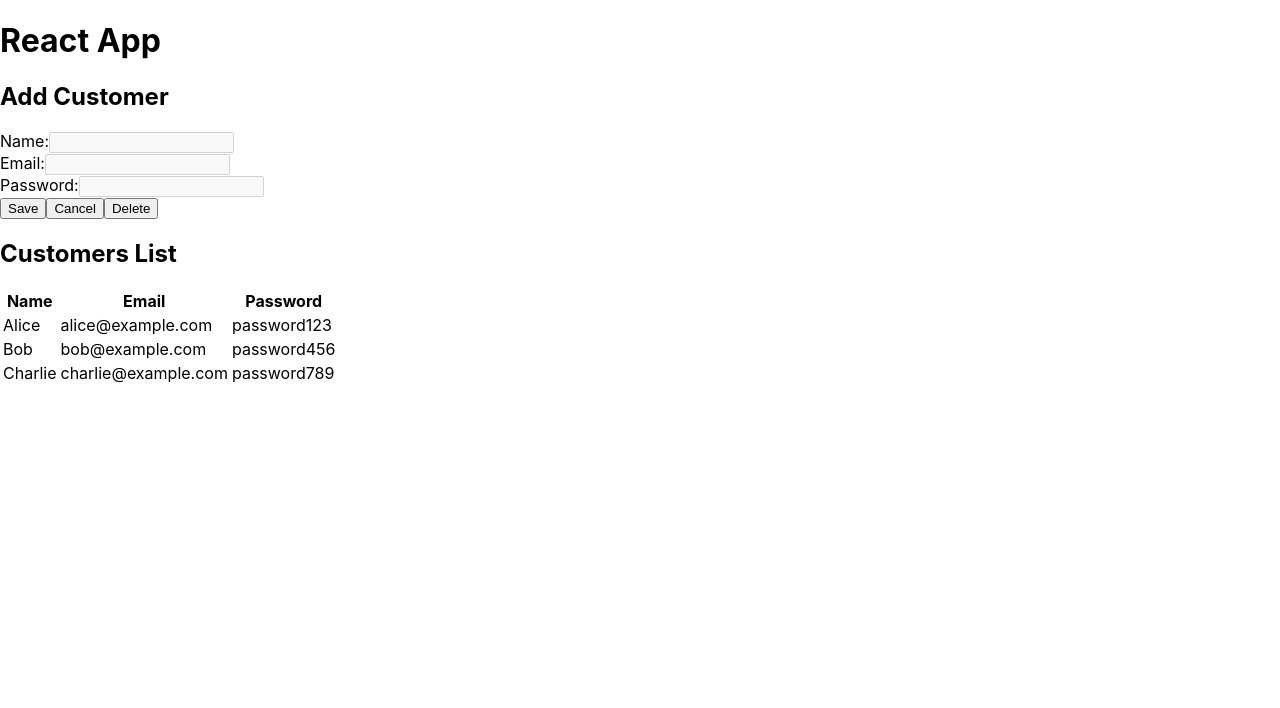
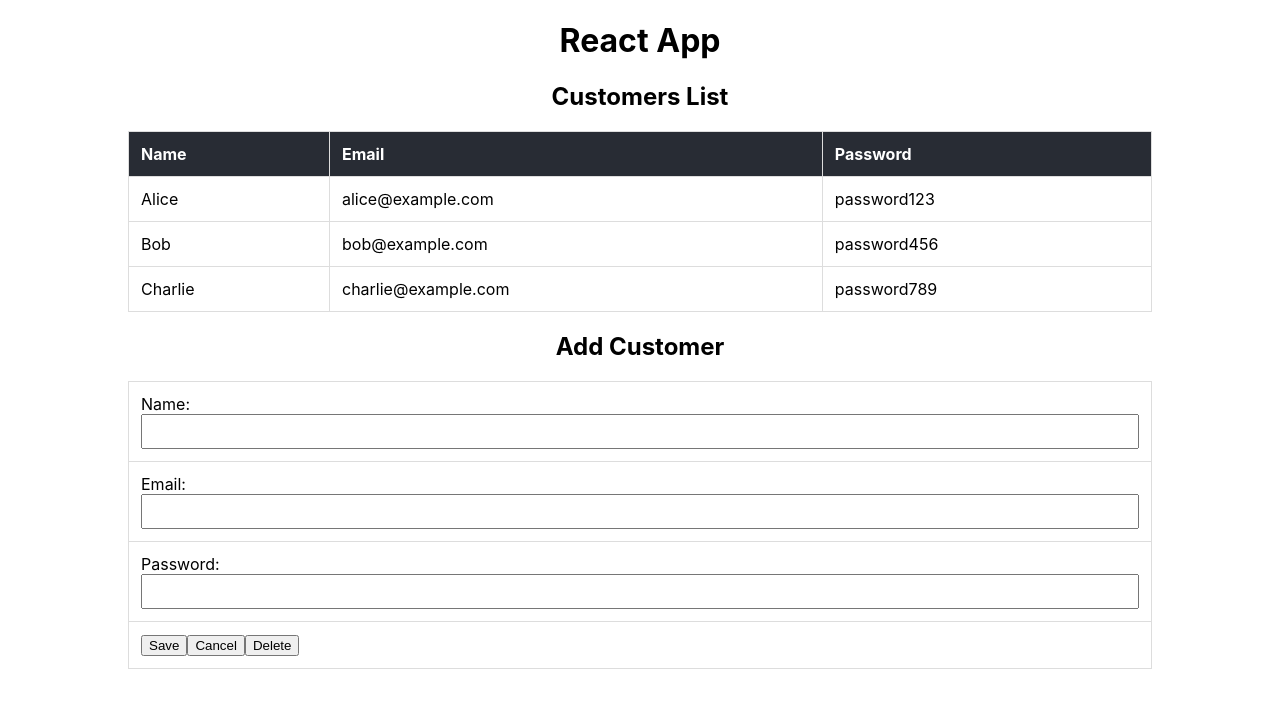
Before and after one commit to xennss/ADPReactProject, a React (Create React App) app: page / in a window 1280 px wide. Shown: the top 708 px of the page. Built offline with nearby package versions, Linux system fonts and the light colour scheme.

Commit message:
added selection and deselection of customers

```diff
--- a/src/App.css
+++ b/src/App.css
@@ -2,10 +2,39 @@
   text-align: center;
 }
 
-.App-logo {
-  height: 40vmin;
-  pointer-events: none;
+.App {
+  text-align: center;
 }
+
+input[type="text"],
+input[type="email"],
+input[type="password"] {
+  width: 100%; /* Hace que los inputs ocupen todo el ancho disponible */
+  box-sizing: border-box; /* Asegura que el padding se incluya en el ancho total */
+  padding: 8px; /* Agrega un poco de padding para mejorar la apariencia */
+}
+
+table {
+  width: 80%;
+  margin: 20px auto;
+  border-collapse: collapse; /* Remove space between borders */
+}
+
+th, td {
+  padding: 12px; /* Add padding for better spacing */
+  border: 1px solid #ddd; /* Add borders to table cells */
+  text-align: left; /* Align text to the left */
+}
+
+th {
+  background-color: #282c34; /* Header background color */
+  color: white; /* Header text color */
+}
+
+tr:hover {
+  background-color: #f2f2f2; /* Highlight row on hover */
+}
+
 
 @media (prefers-reduced-motion: no-preference) {
   .App-logo {
--- a/src/App.js
+++ b/src/App.js
@@ -1,55 +1,72 @@
-import React from 'react';
+import React, { useState } from 'react';
+import './App.css'; // Import the CSS file
 
 const App = () => {
-  // Static array of customers
+  // Static array of customers, including a blank customer for internal use
+  const blankCustomer = { id: -1, name: '', email: '', password: '' }; // Internal use only
   const customers = [
     { id: 1, name: 'Alice', email: 'alice@example.com', password: 'password123' },
     { id: 2, name: 'Bob', email: 'bob@example.com', password: 'password456' },
     { id: 3, name: 'Charlie', email: 'charlie@example.com', password: 'password789' },
   ];
 
+  // State to track the selected customer and form data
+  const [selectedCustomer, setSelectedCustomer] = useState(null);
+  const [formData, setFormData] = useState({
+    name: '', // Default name
+    email: '',
+    password: '',
+  });
+
   // Function stubs for button actions
   const onDeleteClick = () => {
     console.log('onDeleteClick()');
+    setSelectedCustomer(null); // Clear selection after delete
+    setFormData(blankCustomer); // Reset to blank customer values
   };
 
   const onSaveClick = () => {
-    console.log('onSaveClick()');
+    console.log('onSaveClick()', formData);
+    // Implement save logic here
   };
 
   const onCancelClick = () => {
     console.log('onCancelClick()');
+    setSelectedCustomer(null); // Clear selection on cancel
+    setFormData(blankCustomer); // Reset to blank customer values
   };
 
   // Handle click on a customer in the list
   const handleListClick = (customer) => {
-    console.log('handleListClick()', customer);
+    if (selectedCustomer && selectedCustomer.id === customer.id) {
+      // If the same customer is clicked again, deselect it
+      setSelectedCustomer(null);
+      setFormData(blankCustomer); // Reset to blank customer values
+    } else {
+      // Select the clicked customer
+      setSelectedCustomer(customer);
+      // Update the form data with the selected customer's details
+      setFormData({
+        name: customer.name,
+        email: customer.email,
+        password: customer.password,
+      });
+    }
+  };
+
+  // Handle form input changes
+  const handleInputChange = (e) => {
+    const { name, value } = e.target;
+    setFormData({
+      ...formData,
+      [name]: value,
+    });
   };
 
   return (
-    <div>
+    <div className="App">
       <h1>React App</h1>
-      <h2>Add Customer</h2>
-      <form>
-        <label>
-          Name:
-          <input type="text" disabled />
-        </label>
-        <br />
-        <label>
-          Email:
-          <input type="email" disabled />
-        </label>
-        <br />
-        <label>
-          Password:
-          <input type="password" disabled />
-        </label>
-        <br />
-        <button type="button" onClick={onSaveClick}>Save</button>
-        <button type="button" onClick={onCancelClick}>Cancel</button>
-        <button type="button" onClick={onDeleteClick}>Delete</button>
-      </form>
+
       <h2>Customers List</h2>
       <table>
         <thead>
@@ -61,7 +78,14 @@ const App = () => {
         </thead>
         <tbody>
           {customers.map((customer) => (
-              <tr key={customer.id} onClick={() => handleListClick(customer)}>
+            <tr
+              key={customer.id}
+              onClick={() => handleListClick(customer)}
+              style={{
+                fontWeight: selectedCustomer && selectedCustomer.id === customer.id ? 'bold' : 'normal',
+                cursor: 'pointer', // Change cursor to pointer for better UX
+              }}
+            >
               <td>{customer.name}</td>
               <td>{customer.email}</td>
               <td>{customer.password}</td>
@@ -69,6 +93,58 @@ const App = () => {
           ))}
         </tbody>
       </table>
+
+      <h2>Add Customer</h2>
+      <table>
+        <tbody>
+          <tr>
+            <td>
+              <label>
+                Name:
+                <input
+                  type="text"
+                  name="name"
+                  value={formData.name}
+                  onChange={handleInputChange}
+                />
+              </label>
+            </td>
+          </tr>
+          <tr>
+            <td>
+              <label>
+                Email:
+                <input
+                  type="email"
+                  name="email"
+                  value={formData.email}
+                  onChange={handleInputChange}
+                />
+              </label>
+            </td>
+          </tr>
+          <tr>
+            <td>
+              <label>
+                Password:
+                <input
+                  type="password"
+                  name="password"
+                  value={formData.password}
+                  onChange={handleInputChange}
+                />
+              </label>
+            </td>
+          </tr>
+          <tr>
+            <td>
+              <button type="button" onClick={onSaveClick}>Save</button>
+              <button type="button" onClick={onCancelClick}>Cancel</button>
+              <button type="button" onClick={onDeleteClick}>Delete</button>
+            </td>
+          </tr>
+        </tbody>
+      </table>
     </div>
   );
 };
```
